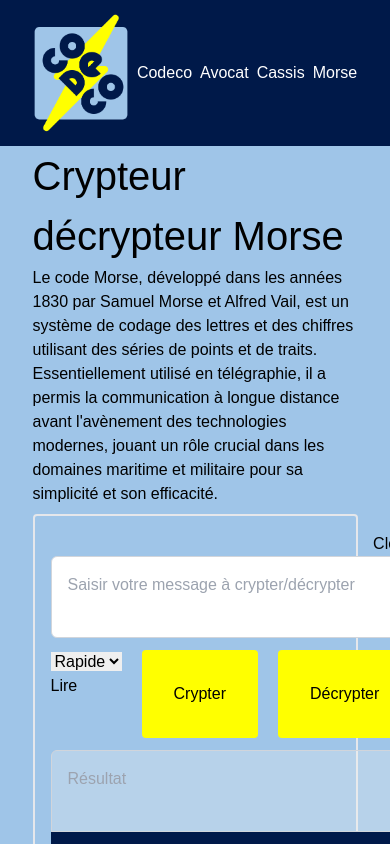
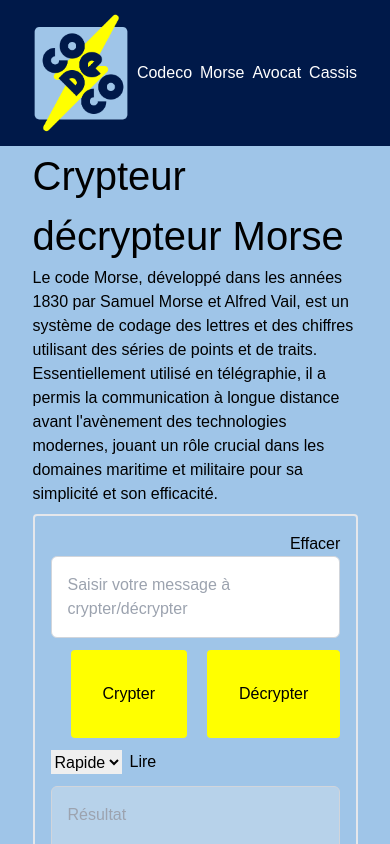
Before and after one commit to XavierLeClavier/codeco, a React (Create React App) app: page /morse in a window 390 px wide. Shown: the top 844 px of the page. Built offline with nearby package versions, Linux system fonts and the light colour scheme.

Commit message:
Lire button now fully functional and dependant on Vitesse selection, update ReadMe

```diff
--- a/src/elements/Convert.js
+++ b/src/elements/Convert.js
@@ -2,6 +2,12 @@ import React, { useState, useRef } from 'react';
 import ButtonElement from './ButtonElement';
 
 function Convert({ ctexte, updateCtexte, playSound, affichelire }) {
+    const [vitesseValue, setVitesseValue] = useState('0');
+
+    const handleVitesseChange = (event) => {
+        const newValue = event.target.value;
+        setVitesseValue(newValue);
+    };
 
     function copier() {
         navigator.clipboard.writeText(ctexte.current.value);
@@ -18,7 +24,7 @@ function Convert({ ctexte, updateCtexte, playSound, affichelire }) {
 
     const clearTextArea = () => {
         setTextAreaValue('');
-        ntext.current.focus()
+        ntext.current.focus();
     };
 
     return (
@@ -27,7 +33,7 @@ function Convert({ ctexte, updateCtexte, playSound, affichelire }) {
                 <div className='w-full flex flex-col'>
                     <ButtonElement
                         arrowFunction={clearTextArea}
-                        text='Clear'
+                        text='Effacer'
                         bStyle='md:hidden block place-self-end' />
                     <textarea
                         ref={ntext}
@@ -47,16 +53,16 @@ function Convert({ ctexte, updateCtexte, playSound, affichelire }) {
                             bStyle='hidden md:block place-self-start'
                         />
                         {affichelire &&
-                        <div>
-                            <select name='vitesse' id='vitesse' ref={vitesse}>
-                                <option value='1'>Rapide</option>
-                                <option value='0'>Lent</option>
-                            </select>
-                            <ButtonElement
-                                text='Lire'
-                                arrowFunction={() => playSound(ctexte.current.value, vitesse)}
-                            />
-                        </div>
+                            <div className='hidden md:flex flex-col'>
+                                <select ref={vitesse} className='place-self-end' value={vitesseValue} onChange={handleVitesseChange}>
+                                    <option value='0'>Rapide</option>
+                                    <option value='1'>Lent</option>
+                                </select>
+                                <ButtonElement
+                                    text='Lire'
+                                    arrowFunction={() => playSound(ctexte.current.value, vitesse.current.value)}
+                                />
+                            </div>
                         }
                     </div>
                     <ButtonElement
@@ -72,6 +78,18 @@ function Convert({ ctexte, updateCtexte, playSound, affichelire }) {
                         pStyle='m-8'
                         text='Décrypter' />
                 </div>
+                {affichelire &&
+                    <div className='md:hidden flex'>
+                        <select ref={vitesse} className='mr-2' value={vitesseValue} onChange={handleVitesseChange}>
+                            <option value='0'>Rapide</option>
+                            <option value='1'>Lent</option>
+                        </select>
+                        <ButtonElement
+                            text='Lire'
+                            arrowFunction={() => playSound(ctexte.current.value, vitesse.current.value)}
+                        />
+                    </div>
+                }
                 <div className='w-full flex flex-col'>
                     <textarea
                         ref={ctexte}
@@ -89,9 +107,7 @@ function Convert({ ctexte, updateCtexte, playSound, affichelire }) {
                         text="Copier"
                     />
                 </div>
-
             </div>
-
         </div>
     );
 }
--- a/src/elements/Header.js
+++ b/src/elements/Header.js
@@ -12,15 +12,15 @@ function Header() {
             <Link to="/" className='flex'>
                 <p>Codeco</p>
             </Link>
+            <Link to='/morse' className='flex justify center'>
+                <p>Morse</p>
+            </Link>
             <Link to="/avocat" className='flex justify-center'>
                 <p>Avocat</p>
             </Link>
             <Link to="/cassis" className='flex justify-center'>
                 <p>Cassis</p>
             </Link>
-            <Link to='/morse' className='flex justify center'>
-                <p>Morse</p>
-            </Link>
         </header>
     );
 }
```
Also changed, not shown: 1 other file (tests, documents, lock files or other folders).
